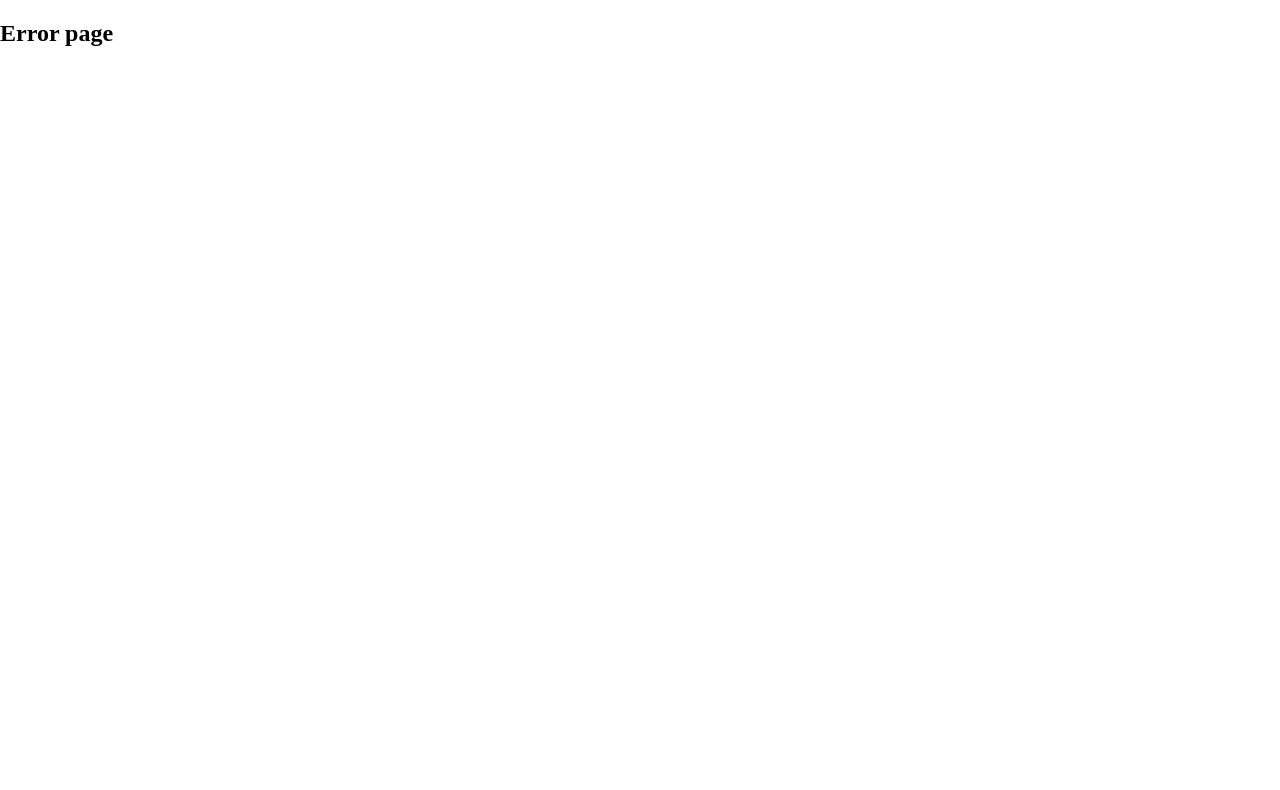
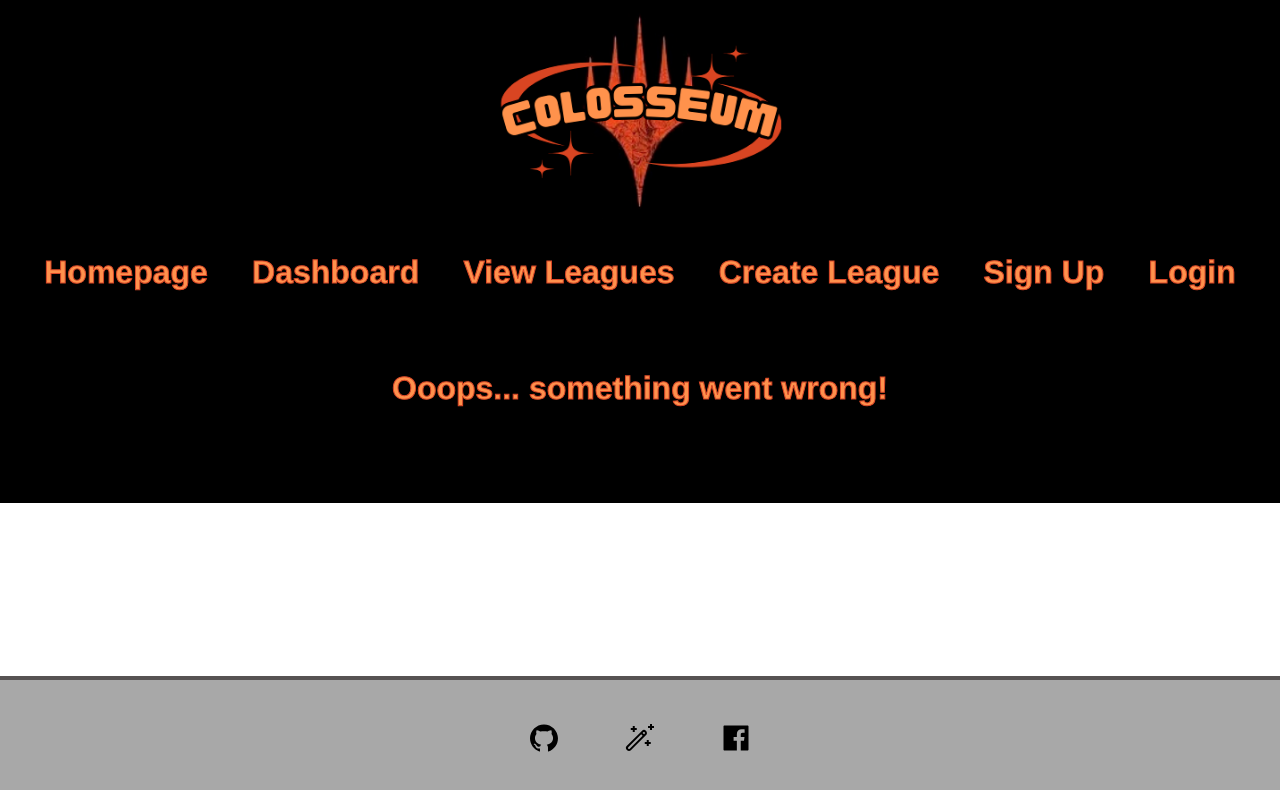
Before and after one commit to cecrouch01/Tabletop-Leagues, a React (Vite) app in the folder client/: page /error in a window 1280 px wide. Before the commit this address had no page. Shown: the top 790 px of the page. Built offline with nearby package versions, Linux system fonts and the light colour scheme.

Commit message:
styled and connected error page

```diff
--- a/client/src/main.jsx
+++ b/client/src/main.jsx
@@ -1,4 +1,3 @@
-import React from 'react';
 import ReactDOM from 'react-dom/client';
 import { createBrowserRouter, RouterProvider } from 'react-router-dom';
 import App from './App.jsx';
@@ -45,6 +44,10 @@ const router = createBrowserRouter([
       {
         path: '/signUp',
         element: <SignUp />
+      },
+      {
+        path: '/error',
+        element: <Error />
       }
     ]
   }
--- a/client/src/pages/Error/Error.css
+++ b/client/src/pages/Error/Error.css
@@ -0,0 +1,15 @@
+.error-container {
+    display: flex;
+    justify-content: center;
+    align-content: center;
+    height: 100%;
+    background-color: black;
+}
+.error {
+    margin: 1.5em 0 3em 0;
+    font-family:'Franklin Gothic Medium', 'Arial Narrow', Arial, sans-serif;
+    color: #ff914d;
+    font-size: 2em;
+    -webkit-text-stroke-width: 1px;
+  -webkit-text-stroke-color: #d84727;
+}
--- a/client/src/pages/Error/Error.jsx
+++ b/client/src/pages/Error/Error.jsx
@@ -1,8 +1,10 @@
+import './Error.css'
+
 const Error = () => {
     return (
-    <>
-        <h2>Error page</h2>
-    </>
+        <section className='error-container'>
+            <h2 className="error">Ooops... something went wrong!</h2>
+        </section>
     )
 }
 
```
